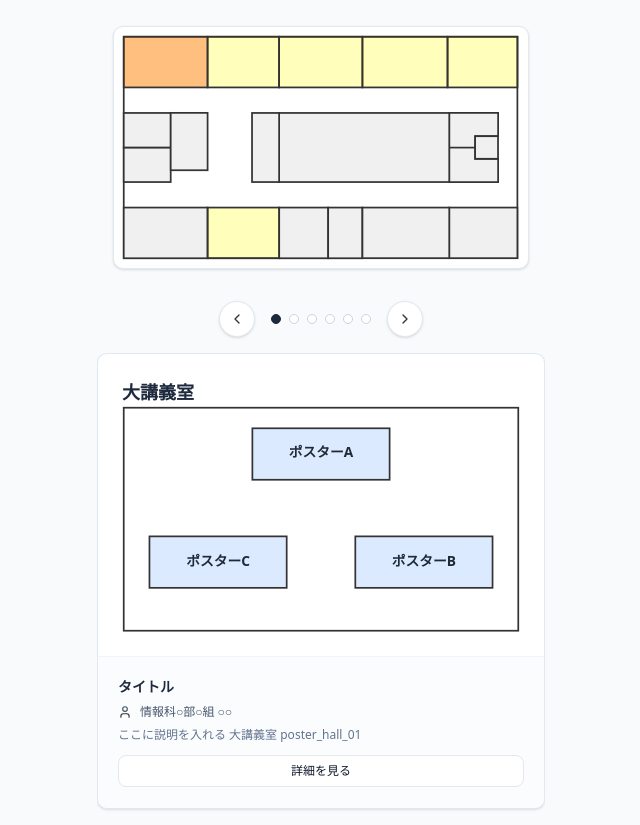
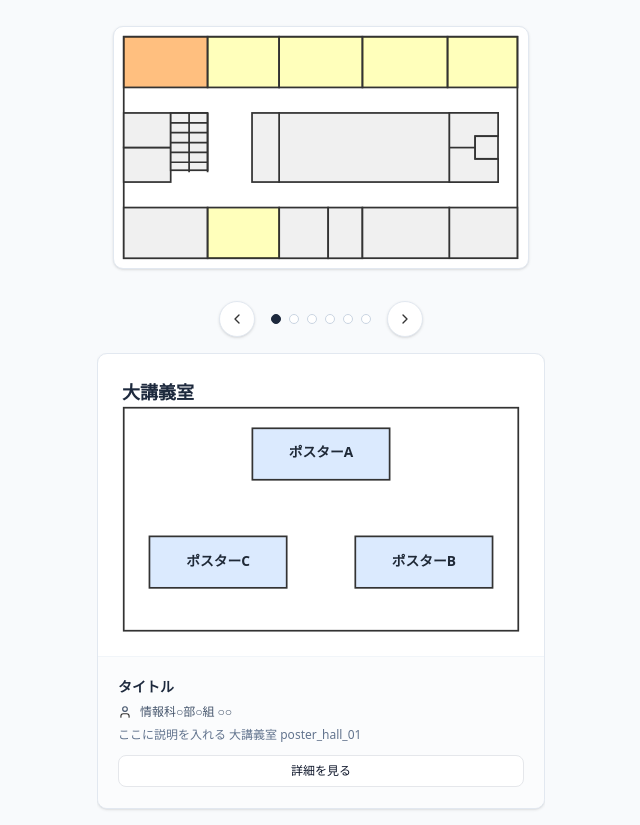
Before and after one commit to kazui-dev/yamabuki-work, an Astro site: page /map in a window 1280 px wide. Shown: the part 70-895 px from the top of the page, without its empty margins (319-959 px from the left). Built offline with nearby package versions, Linux system fonts and the light colour scheme; Astro itself is replaced by a stand-in of ours.

Commit message:
Refactor FloorMap component with stairs paths
Updated the FloorMap component to include line elements for stairs and adjusted styles for better clarity.

```diff
--- a/src/components/map/FloorMap.tsx
+++ b/src/components/map/FloorMap.tsx
@@ -22,7 +22,7 @@ export const FloorMap: React.FC<Props> = ({ className, onRoomSelect, activeRoomI
       onClick={handleClick}
     >
         <style>{`
-            rect, polygon, path {
+            rect, polygon, path, line{
               fill: #ffffff;
               stroke: #333333;
               stroke-width: 2px;
@@ -59,17 +59,16 @@ export const FloorMap: React.FC<Props> = ({ className, onRoomSelect, activeRoomI
         <rect data-room-id="room_316" x="275" y="0" width="98" height="58.4" transform="translate(648 58.4) rotate(180)"/>
         <rect data-room-id="room_315" x="373" y="0" width="80.5" height="58.4" transform="translate(826.6 58.4) rotate(180)"/>
       </g>
-		<g id="stairs">
-          <line id="stairs_path_1" class="cls-1" x1="96.6" y1="156" x2="96.6" y2="87.8"/>
-          <line id="stairs_path_2" class="cls-1" x1="75.3" y1="156" x2="75.3" y2="87.8"/>
-          <line id="stairs_path_3" class="cls-1" x1="54.1" y1="144.6" x2="96.6" y2="144.6"/>
-          <line id="stairs_path_4" class="cls-1" x1="54.1" y1="133.3" x2="96.6" y2="133.3"/>
-          <line id="stairs_path_5" class="cls-1" x1="54.1" y1="121.9" x2="96.6" y2="121.9"/>
-          <line id="stairs_path_6" class="cls-1" x1="54.1" y1="110.5" x2="96.6" y2="110.5"/>
-          <line id="stairs_path_7" class="cls-1" x1="54.1" y1="99.2" x2="96.6" y2="99.2"/>
-          <line id="stairs_path_8" class="cls-1" x1="54.1" y1="87.8" x2="96.6" y2="87.8"/>
-		</g>
+      <g id="stairs">
+		<line id="stairs_path_1" x1="96.6" y1="156" x2="96.6" y2="87.8"/>
+		<line id="stairs_path_2" x1="75.3" y1="156" x2="75.3" y2="87.8"/>
+		<line id="stairs_path_3" x1="54.1" y1="144.6" x2="96.6" y2="144.6"/>
+		<line id="stairs_path_4" x1="54.1" y1="133.3" x2="96.6" y2="133.3"/>
+		<line id="stairs_path_5" x1="54.1" y1="121.9" x2="96.6" y2="121.9"/>
+		<line id="stairs_path_6" x1="54.1" y1="110.5" x2="96.6" y2="110.5"/>
+		<line id="stairs_path_7" x1="54.1" y1="99.2" x2="96.6" y2="99.2"/>
+		<line id="stairs_path_8" x1="54.1" y1="87.8" x2="96.6" y2="87.8"/>
+	  </g>
     </svg>
   );
-
 };
```
